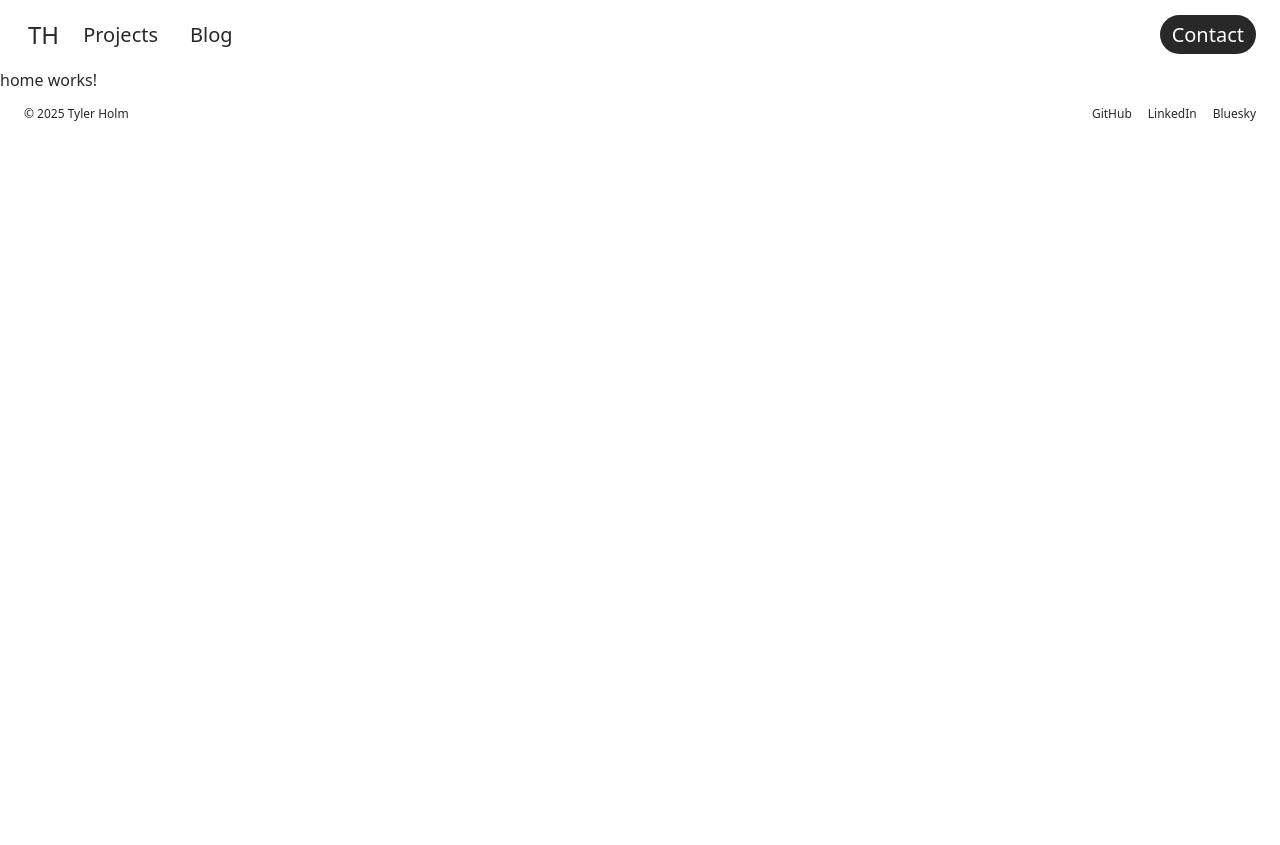
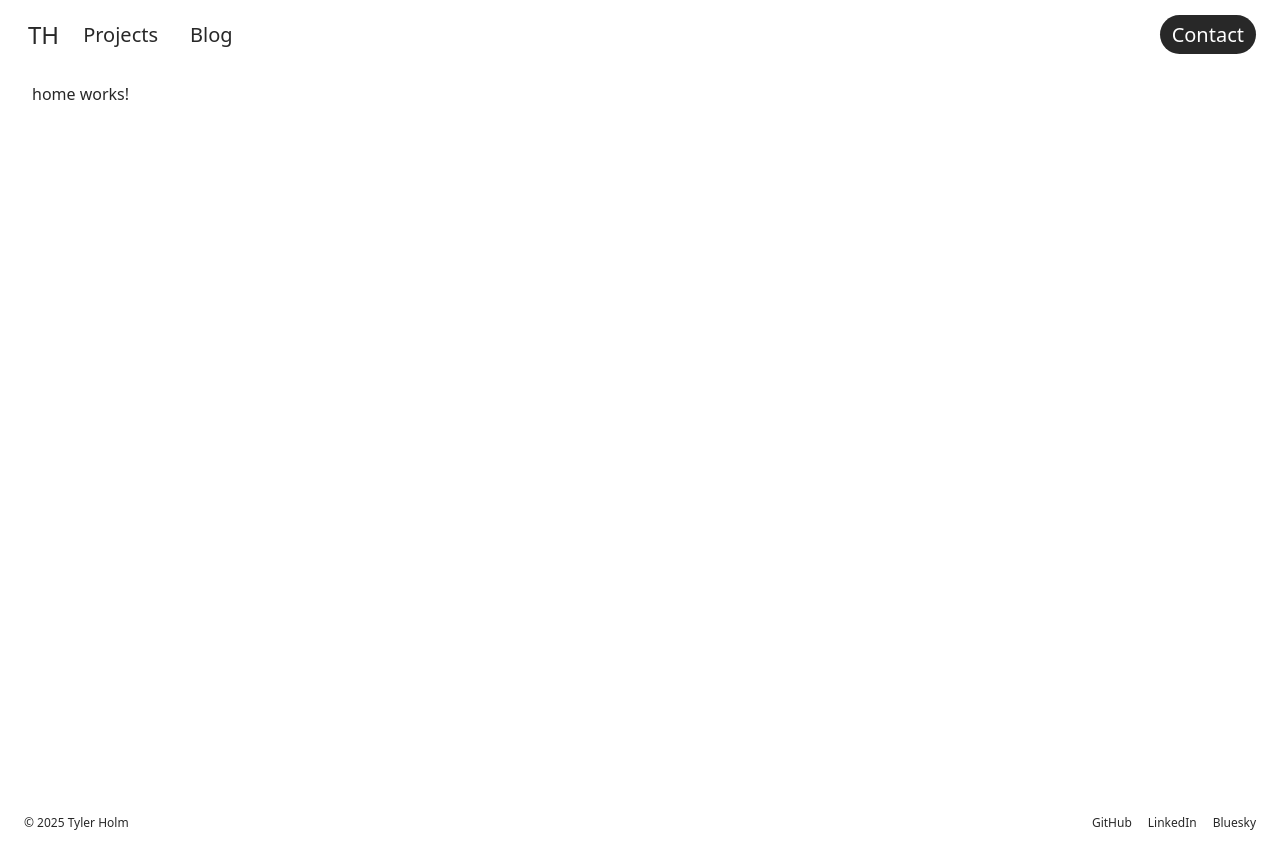
Before and after one commit to callmekass/portfolio, an Angular app in the folder angular-portfolio/: page / in a window 1280 px wide. Before the commit the page ends 800 px from the top, so only its background shows below. Built offline with nearby package versions, Linux system fonts and the light colour scheme.

Commit message:
style page content container

```diff
--- a/angular-portfolio/src/app/app.component.html
+++ b/angular-portfolio/src/app/app.component.html
@@ -1,3 +1,7 @@
-<app-header></app-header>
-<router-outlet />
+<div class="container">
+  <app-header></app-header>
+  <div class="page-content">
+    <router-outlet />
+  </div>
+</div>
 <app-footer></app-footer>
--- a/angular-portfolio/src/app/app.component.scss
+++ b/angular-portfolio/src/app/app.component.scss
@@ -0,0 +1,7 @@
+.container {
+  min-height: 100dvh;
+}
+
+.page-content {
+  margin: 0.875rem 2rem;
+}
```
